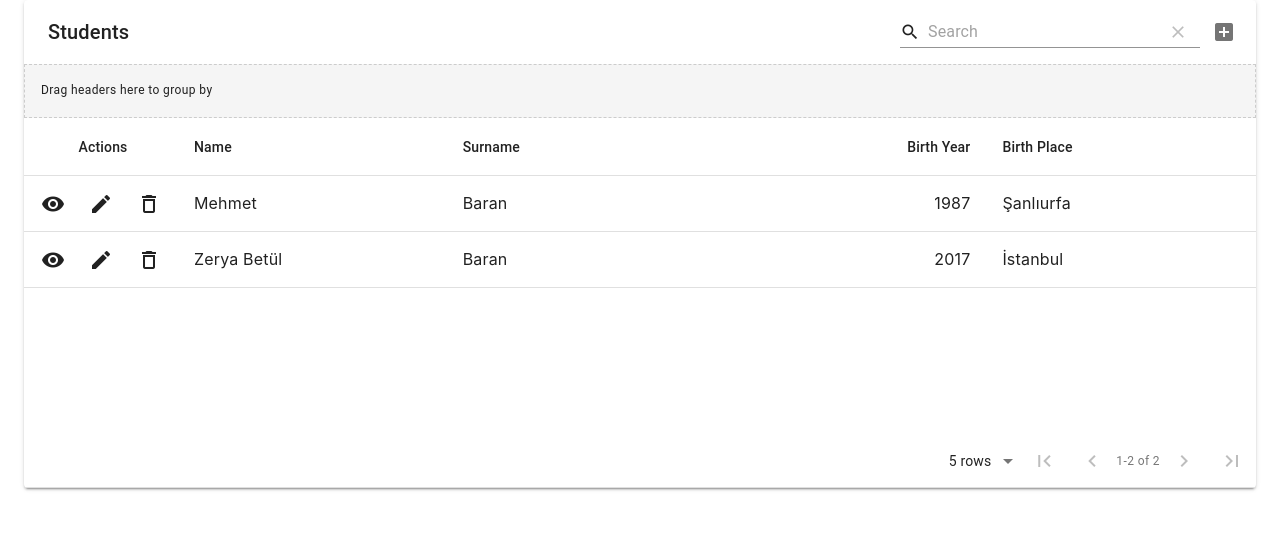
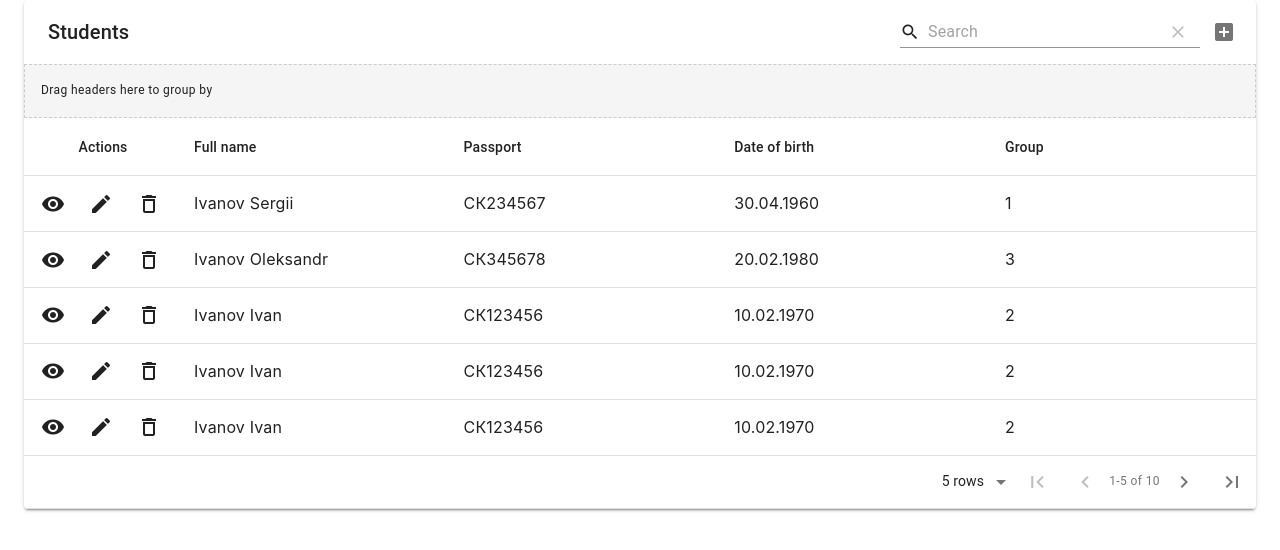
Before and after one commit to kyrsenko/sheduler, a React (Create React App) app in the folder client/: page /students in a window 1280 px wide. Shown: the top 550 px of the page. Built offline with nearby package versions, Linux system fonts and the light colour scheme.

Commit message:
created table component & table test component with fake data&action

```diff
--- a/client/src/pages/StudentsPage/index.js
+++ b/client/src/pages/StudentsPage/index.js
@@ -4,22 +4,76 @@ import { DataTable } from '../../components';
 export const StudentsPage = props => {
   const params = {
     columns: [
-      { title: 'Name', field: 'name' },
-      { title: 'Surname', field: 'surname' },
-      { title: 'Birth Year', field: 'birthYear', type: 'numeric' },
+      { title: 'Full name', field: 'fullName' },
+      { title: 'Passport', field: 'passport' },
+      { title: 'Date of birth', field: 'dateOfBirth', type: 'string' },
       {
-        title: 'Birth Place',
-        field: 'birthCity',
-        lookup: { 34: 'İstanbul', 63: 'Şanlıurfa' },
+        title: 'Group',
+        field: 'group',
+        lookup: { 1: '1', 2: '2', 3: '3' },
+
       },
     ],
     data: [
-      { name: 'Mehmet', surname: 'Baran', birthYear: 1987, birthCity: 63 },
       {
-        name: 'Zerya Betül',
-        surname: 'Baran',
-        birthYear: 2017,
-        birthCity: 34,
+        fullName: 'Ivanov Sergii',
+        passport: 'СК234567',
+        dateOfBirth: '30.04.1960',
+        group: 1,
+      },
+      {
+        fullName: 'Ivanov Oleksandr',
+        passport: 'СК345678',
+        dateOfBirth: '20.02.1980',
+        group: 3,
+      },
+      {
+        fullName: 'Ivanov Ivan',
+        passport: 'СК123456',
+        dateOfBirth: '10.02.1970',
+        group: 2,
+      },
+      {
+        fullName: 'Ivanov Ivan',
+        passport: 'СК123456',
+        dateOfBirth: '10.02.1970',
+        group: 2,
+      },
+      {
+        fullName: 'Ivanov Ivan',
+        passport: 'СК123456',
+        dateOfBirth: '10.02.1970',
+        group: 2,
+      },
+      {
+        fullName: 'Ivanov Ivan',
+        passport: 'СК123456',
+        dateOfBirth: '10.02.1970',
+        group: 2,
+      },
+      {
+        fullName: 'Ivanov Ivan',
+        passport: 'СК123456',
+        dateOfBirth: '10.02.1970',
+        group: 2,
+      },
+      {
+        fullName: 'Ivanov Ivan',
+        passport: 'СК123456',
+        dateOfBirth: '10.02.1970',
+        group: 2,
+      },
+      {
+        fullName: 'Ivanov Ivan',
+        passport: 'СК123456',
+        dateOfBirth: '10.02.1970',
+        group: 2,
+      },
+      {
+        fullName: 'Ivanov Ivan',
+        passport: 'СК123456',
+        dateOfBirth: '10.02.1970',
+        group: 2,
       },
     ],
     name: 'Students',
```
